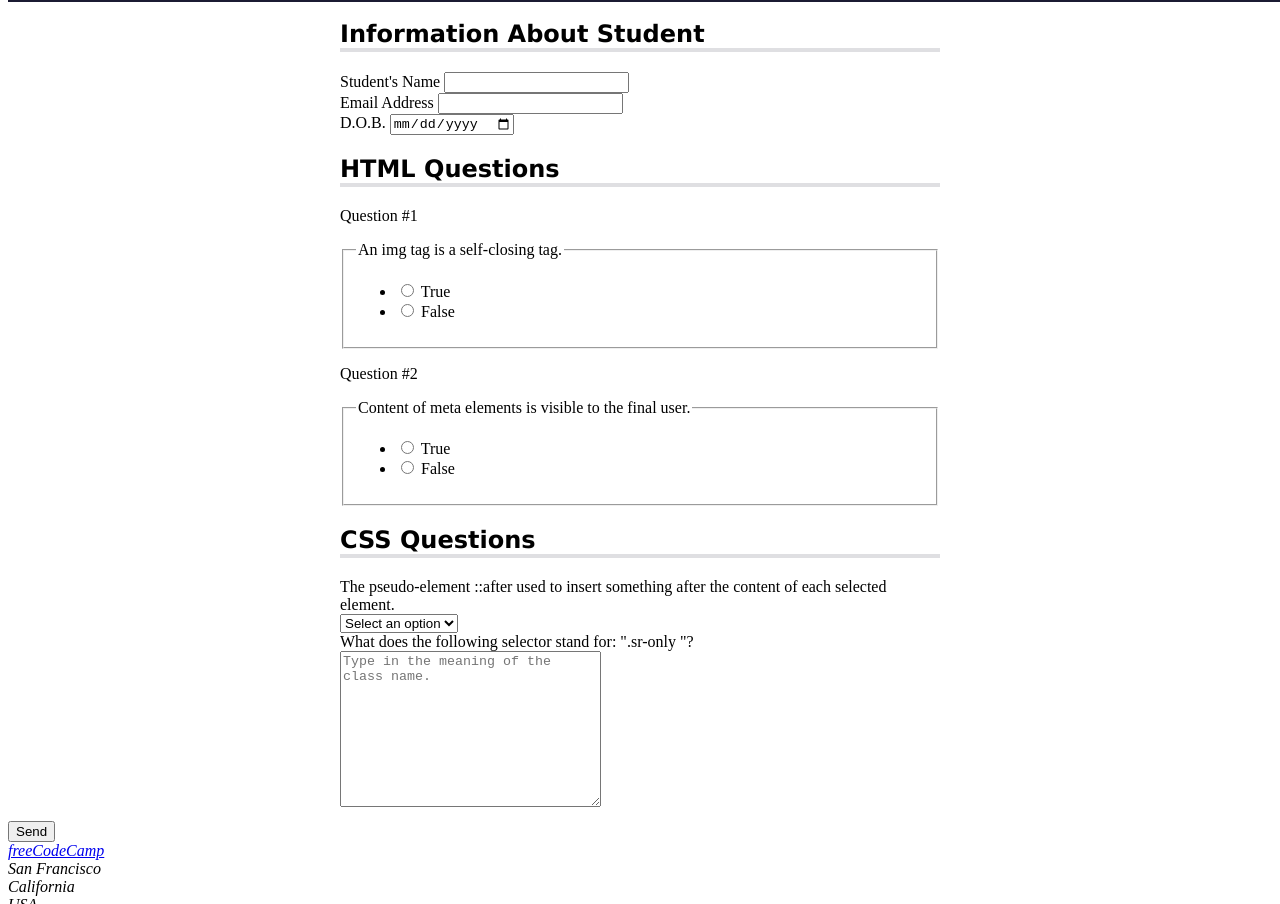
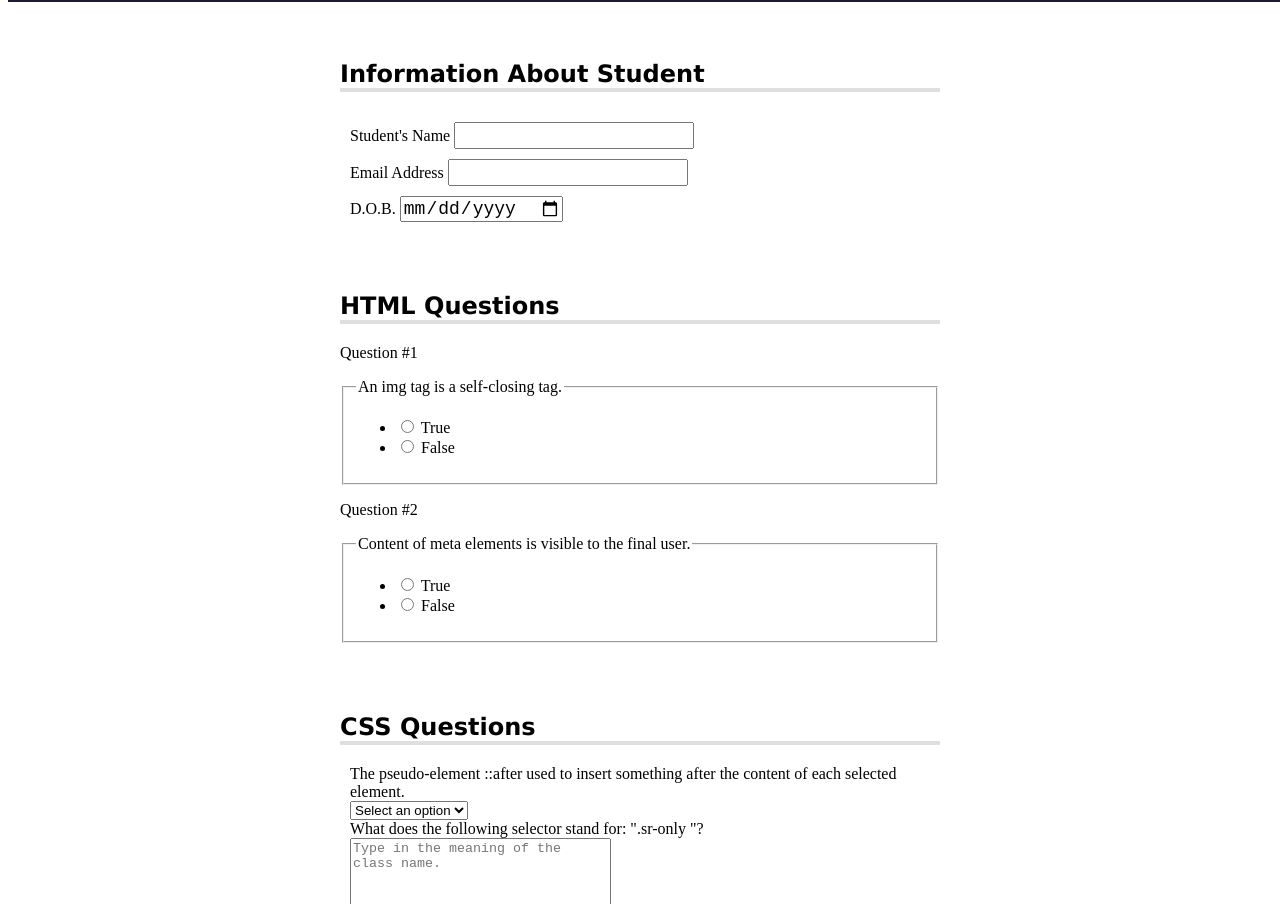
Before and after one commit to dijanakalaposratic/fcc-rwd-p08-quiz, a plain HTML site: page index.html in a window 1280 px wide. Shown: the part 48-952 px from the top of the page. Drawn offline with Linux system fonts and the light colour scheme.

Commit message:
added styling for .info, .formrow and <input> elements

```diff
--- a/styles.css
+++ b/styles.css
@@ -60,6 +60,8 @@ h1, h2 {
 
 h2 {
     border-bottom: 4px solid #dfdfe2;
+    margin-top: 0;
+    padding-top: 60px;
 }
 
 .sr-only {
@@ -75,6 +77,28 @@ h2 {
 }
 /* This is the common pattern to visually hide text for only screen readers to read. */
 
+.info {
+    padding-top: 10px;
+    padding-bottom: 0;
+    padding-left: 10px;
+    padding-right: 0;
+}
+
+.formrow {
+    margin-top: 10px;
+    margin-bottom: 0;
+    margin-left: 0;
+    margin-right: 0;
+    padding-left: 10px;
+    padding-right: 10px;
+    padding-top: 0;
+    padding-bottom: 0;
+}
+
+input {
+    font-size: 18px;
+}
+
 p::before {
     content: "Question #";
 }
```
